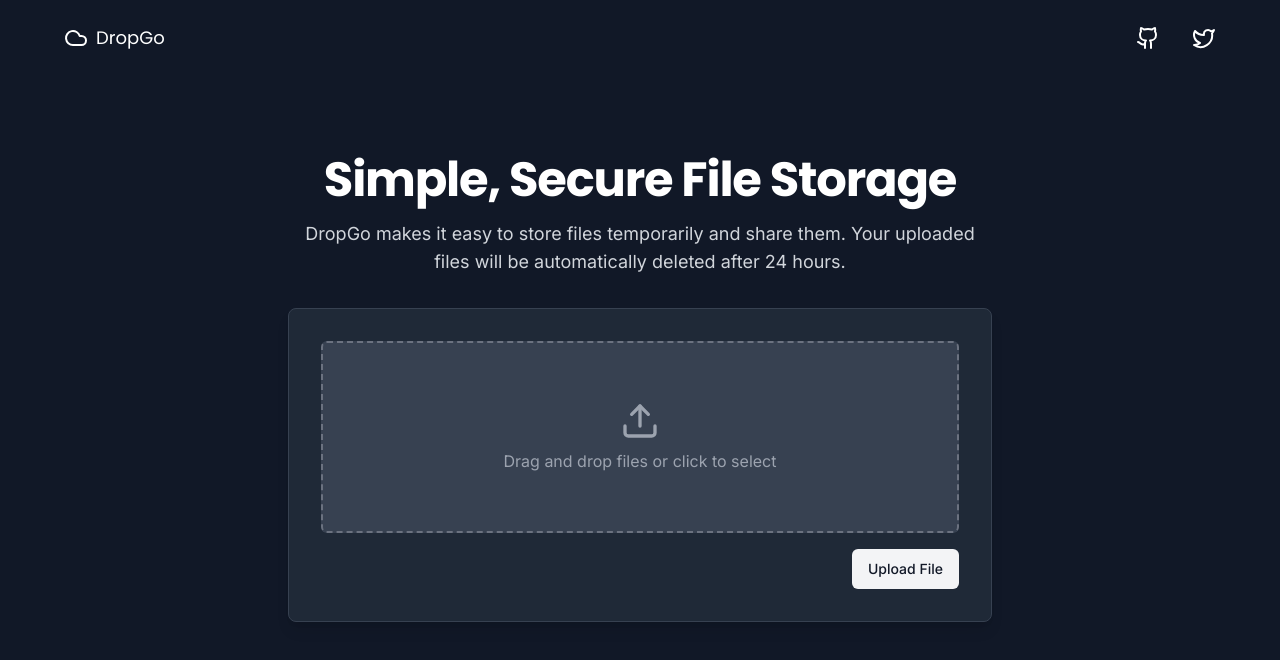
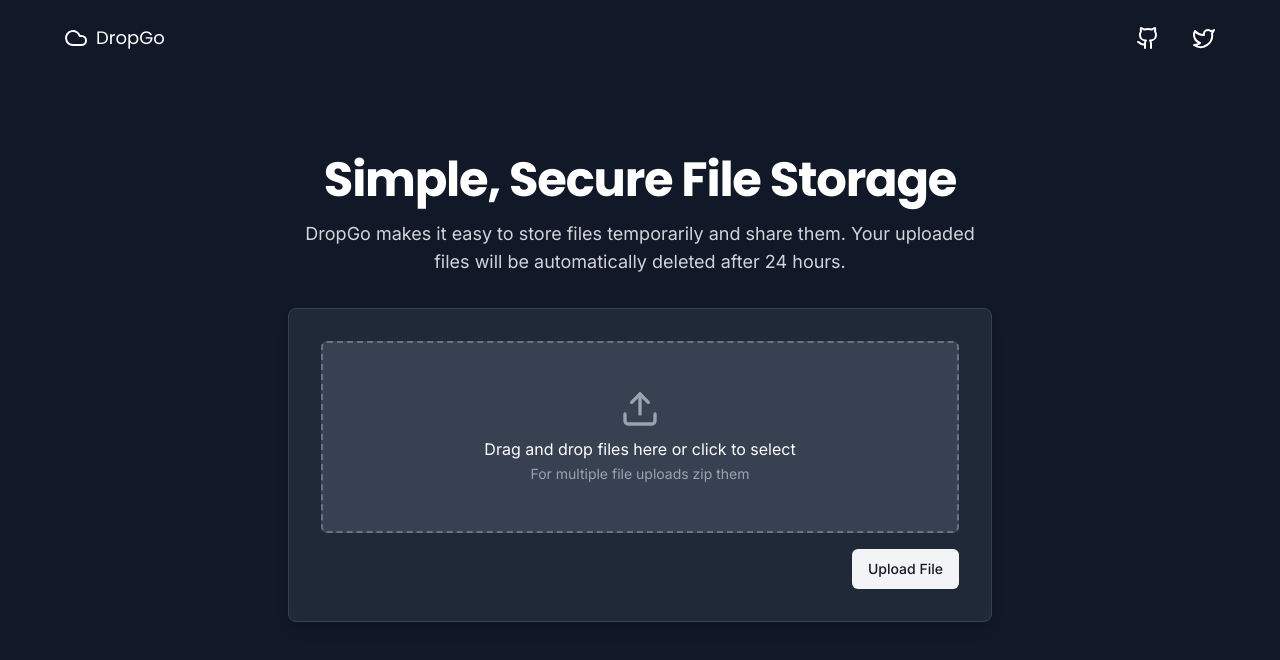
Before and after one commit to rajdeep-ghosh/dropgo, a Next.js app: page / in a window 1280 px wide. Shown: the top 660 px of the page. Built offline with nearby package versions, Linux system fonts and the light colour scheme.

Commit message:
minor change

```diff
--- a/src/app/page.tsx
+++ b/src/app/page.tsx
@@ -26,12 +26,17 @@ export default function HomePage() {
           </p>
         </div>
         <div className='rounded-lg border border-gray-700 bg-gray-800 p-8 shadow-lg'>
-          <div className='relative flex h-48 flex-col items-center justify-center rounded-md border-2 border-dashed border-gray-500 bg-gray-700 text-gray-400'>
+          <div className='relative flex h-48 flex-col items-center justify-center rounded-md border-2 border-dashed border-gray-500 bg-gray-700 text-white'>
             {!selectedFile ? (
               <>
                 <div className='space-y-2 text-center'>
-                  <Upload className='mx-auto size-10' />
-                  <p>Drag and drop files or click to select</p>
+                  <Upload className='mx-auto size-10 text-gray-400' />
+                  <p className='text-white'>
+                    Drag and drop files here or click to select
+                  </p>
+                  <span className='text-sm text-gray-400'>
+                    For multiple file uploads zip them
+                  </span>
                 </div>
                 <input
                   type='file'
```
